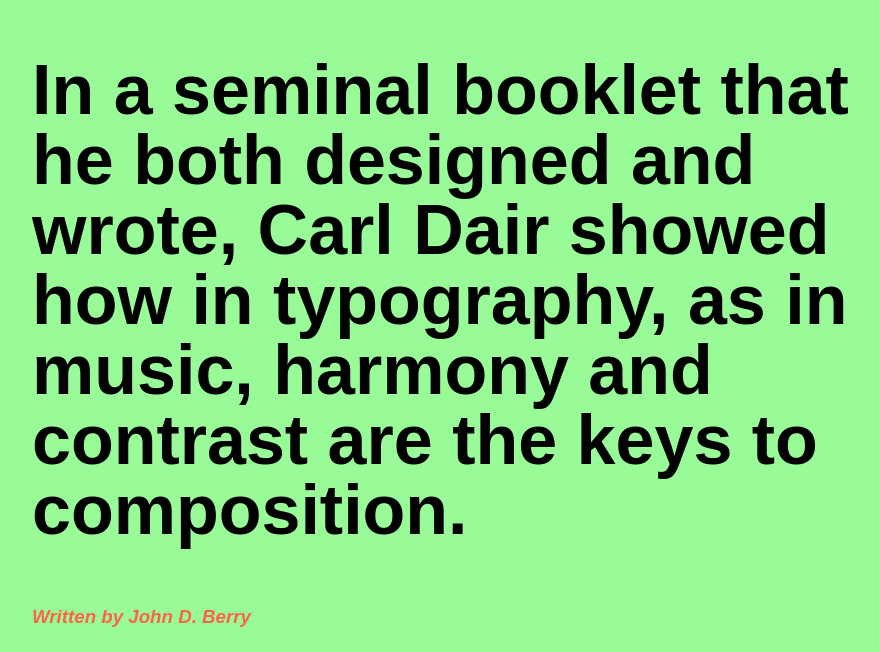
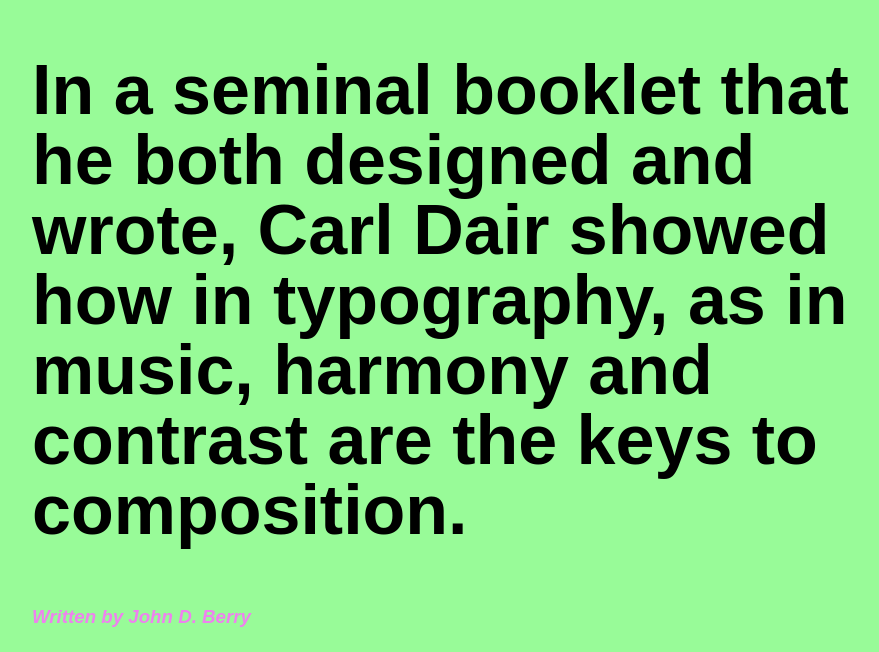
Before and after one commit to sabrinaji/sabrinaji-web-exercise-01, a plain HTML site: page exercise-01/index.html in a window 1280 px wide. Shown: the part 148-800 px from the top of the page, without its empty margins (6-885 px from the left). Drawn offline with Linux system fonts and the light colour scheme; a web font is replaced by a local one.

Commit message:
Create style.css

```diff
--- a/exercise-01/style.css
+++ b/exercise-01/style.css
@@ -40,7 +40,7 @@ h4 {
 
 #writer {
     font-family: apertura, sans-serif italic;
-    color:tomato;
+    color:violet;
     font-style: italic;
 
 }
```
